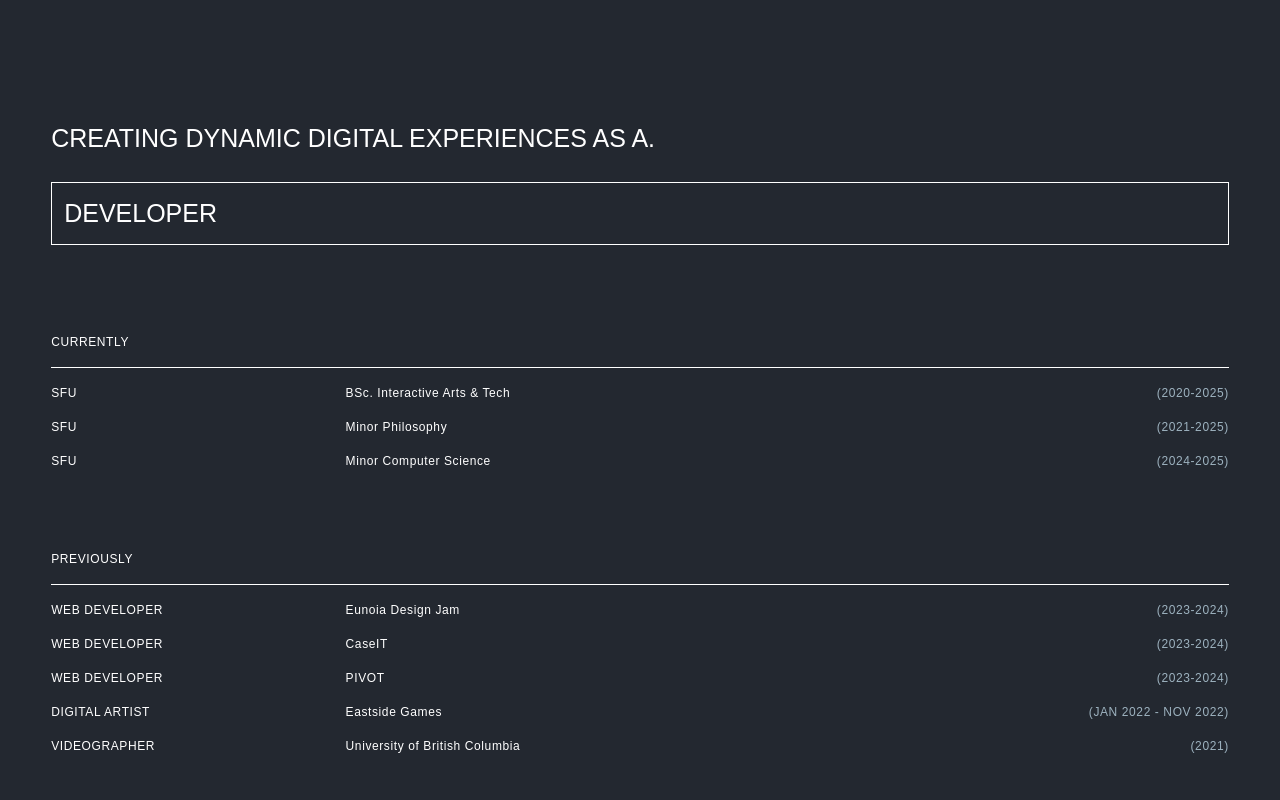
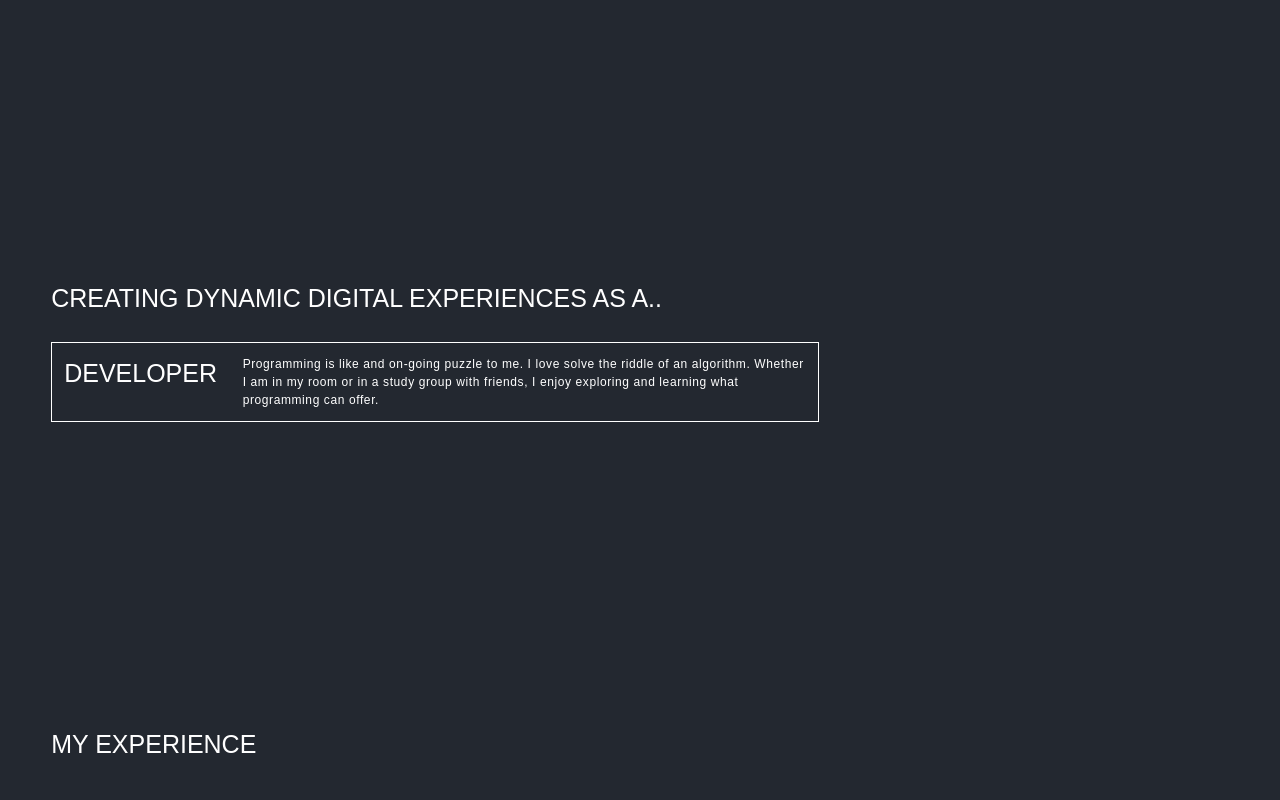
Before and after one commit to smchng/Porfolio_Dev, a Next.js app: page /about in a window 1280 px wide. Shown: the part 800-1600 px from the top of the page. Built offline with nearby package versions, Linux system fonts and the light colour scheme; a web font is replaced by a local one.

Commit message:
about desc

```diff
--- a/components/button.tsx
+++ b/components/button.tsx
@@ -1,13 +1,50 @@
+import React, { useState } from "react";
+
 type ButtonProp = {
   header: string;
   text: string;
 };
 
 export const TitleButton = ({ header, text }: ButtonProp) => {
+  const [isHovered, setIsHovered] = useState(false);
+  const [isMdScreen, setIsMdScreen] = useState(window.innerWidth >= 768);
+
+  const handleMouseEnter = () => {
+    setIsHovered(isMdScreen);
+  };
+
+  const handleMouseLeave = () => {
+    setIsHovered(false);
+  };
+
+  // Update isMdScreen on window resize
+  const handleResize = () => {
+    setIsMdScreen(window.innerWidth >= 768);
+    setIsHovered(false); // Reset hover state on resize
+  };
+
+  // Attach resize event listener
+  React.useEffect(() => {
+    window.addEventListener("resize", handleResize);
+    return () => {
+      window.removeEventListener("resize", handleResize);
+    };
+  }, []);
+
   return (
-    <div className="border border-white p-3 my-[3vh] inline-block md:inline">
-      <h3>{header}</h3>
-      <p className="md:hidden">{text}</p>
+    <div
+      className={`border border-white p-3 my-[3vh] inline-block md:flex md:space-x-[2vw] xl:max-w-[60vw]`}
+    >
+      <h3
+        onMouseEnter={handleMouseEnter}
+        onMouseLeave={handleMouseLeave}
+        className={isHovered ? "hovered" : ""}
+      >
+        {header}
+      </h3>
+      <p>{text}</p>
+      {/* {!isMdScreen && <p>{text}</p>}
+      {isHovered && isMdScreen && <p>{text}</p>} */}
     </div>
   );
 };
--- a/pages/about.tsx
+++ b/pages/about.tsx
@@ -21,7 +21,7 @@ export default function About() {
   const buttonItems = [
     {
       header: "DEVELOPER",
-      text: "Programming is like and on-going puzzle to me. I love solve the riddle of an algorithm. Whether I am trapped in my room or in a study group with friends, I enjoy exploring and learning what programming can offer.",
+      text: "Programming is like and on-going puzzle to me. I love solve the riddle of an algorithm. Whether I am in my room or in a study group with friends, I enjoy exploring and learning what programming can offer.",
     },
     // {
     //   header: "DESIGNER",
@@ -92,7 +92,7 @@ export default function About() {
           and drive success.{" "}
           <strong>Let's bring fresh ideas to life together.</strong>
         </p>
-        <div className="grid md:grid-cols-2 gap-5">
+        <div className="grid md:grid-cols-2 gap-5 ">
           {skillItems.map((item, index) => (
             <SkillTable
               key={index}
@@ -102,17 +102,19 @@ export default function About() {
           ))}
         </div>
       </div>
+      <div className="my-[35vh] ">
+        <h3>
+          CREATING DYNAMIC DIGITAL EXPERIENCES AS A<TypingEllipsis />
+        </h3>
 
-      <h3 className="mt-[15vh] ">
-        CREATING DYNAMIC DIGITAL EXPERIENCES AS A<TypingEllipsis />
-      </h3>
-
-      <div className="md:flex md:flex-col">
-        {buttonItems.map((item, index) => (
-          <TitleButton key={index} header={item.header} text={item.text} />
-        ))}
+        <div className="md:flex ">
+          {buttonItems.map((item, index) => (
+            <TitleButton key={index} header={item.header} text={item.text} />
+          ))}
+        </div>
       </div>
       <div>
+        <h3>MY EXPERIENCE</h3>
         <ExpTable header="CURRENTLY" list={curItems} />
         <ExpTable header="PREVIOUSLY" list={preItems} />
       </div>
```
